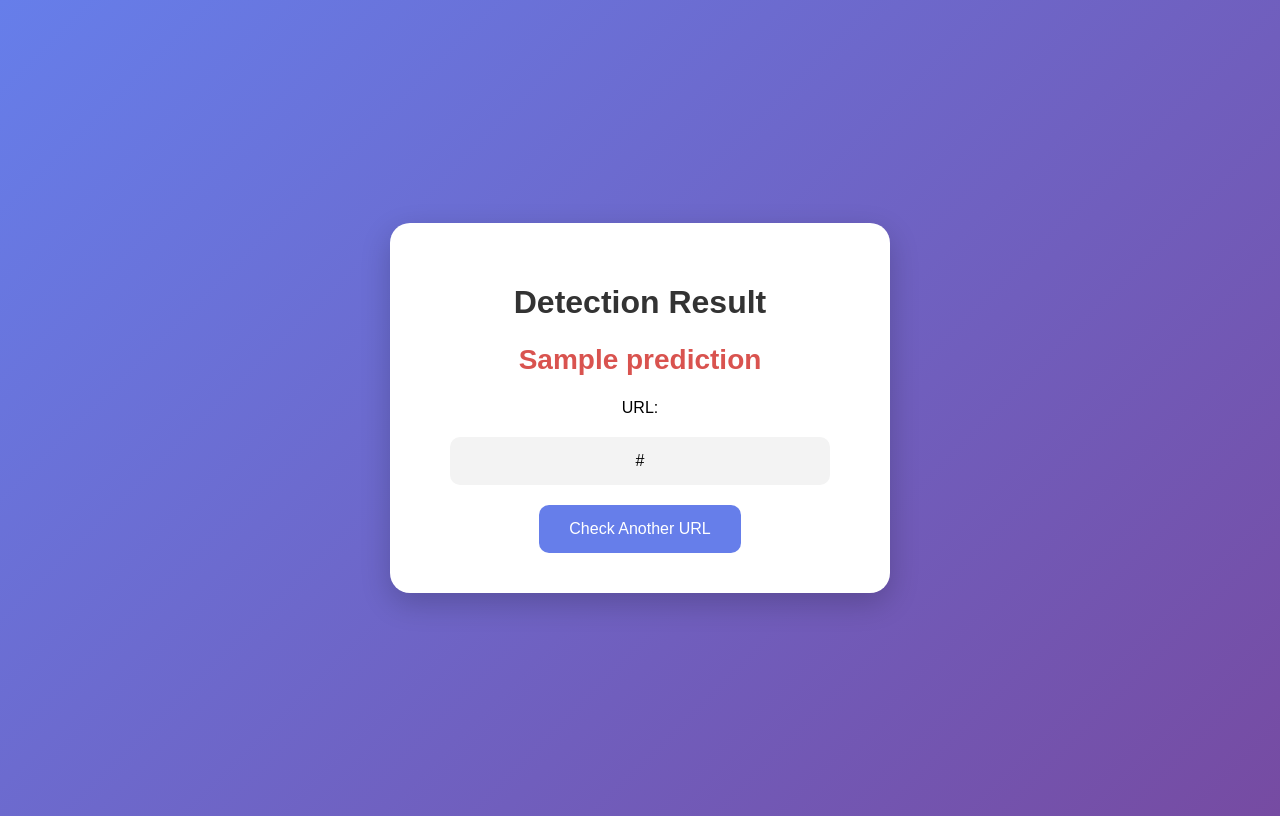
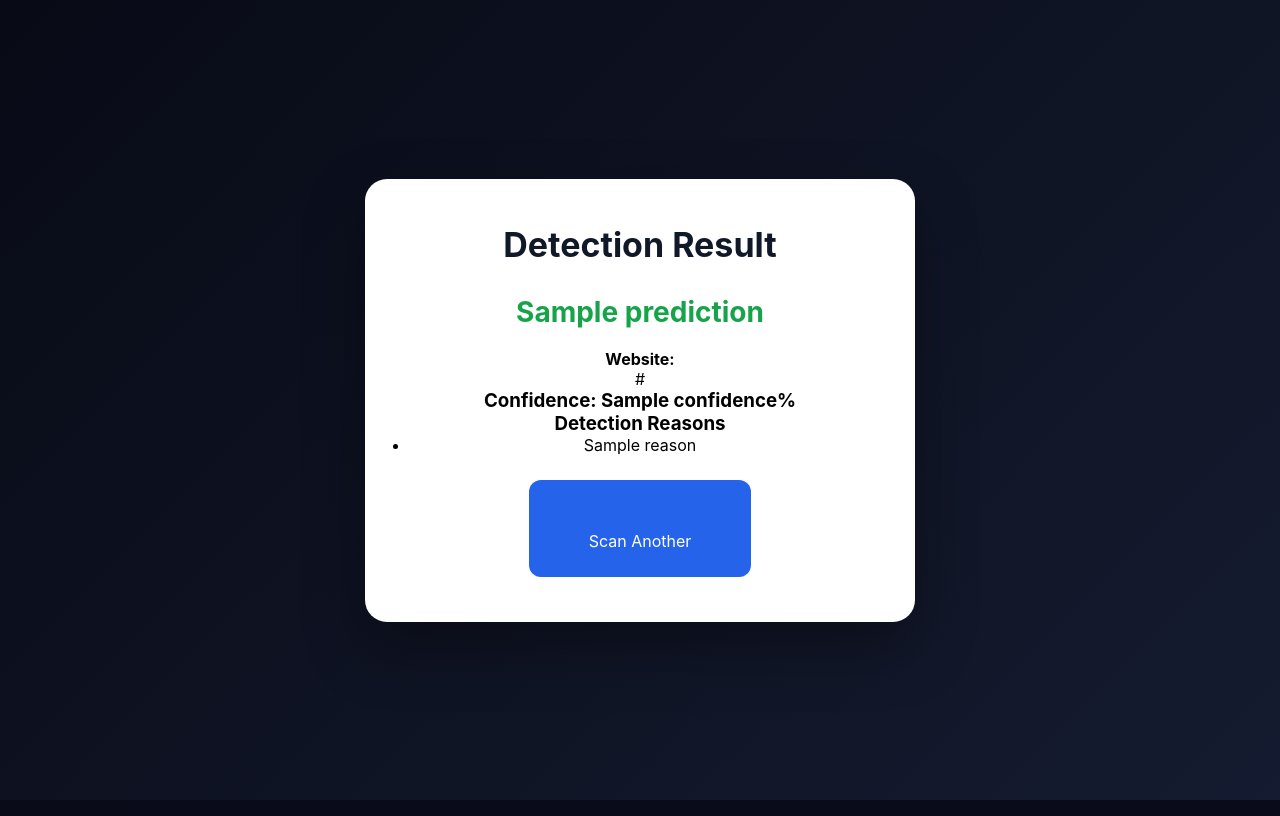
Before and after one commit to unemployment444-web/PhisingDetection, a Flask app: template templates/result.html in a window 1280 px wide. Run offline with Flask 3, Linux system fonts and the light colour scheme; the template is opened without the code that fills it: most values are stand-ins (such as "Sample title", 1, 10 or a date in 2020); parts of the project's set-up code (start-up, migrations or seed data) failed here and were passed over.

Commit message:
last change

```diff
--- a/app.py
+++ b/app.py
@@ -4,9 +4,11 @@ import joblib
 
 from utils.feature_extraction import extract_features
 
+
 app = Flask(__name__)
 
-# Load trained model
+
+# Load trained ML model
 model = joblib.load("model.pkl")
 
 
@@ -45,46 +47,134 @@ feature_names = [
 ]
 
 
+
 @app.route('/')
 def home():
+
     return render_template('index.html')
+
 
 
 @app.route('/predict', methods=['POST'])
 def predict():
 
+
+    # Get URL from user
     url = request.form['url']
 
-    # Extract features
+
+    # Extract URL features
     features = extract_features(url)
 
-    # Convert to dataframe
+
+
+    # Convert features into dataframe
     input_data = pd.DataFrame(
         [features],
         columns=feature_names
     )
 
 
-    # ML Prediction
+
+    # ML prediction
     prediction = model.predict(input_data)
+
+
+    # Confidence score
+    confidence = round(
+        max(model.predict_proba(input_data)[0]) * 100,
+        2
+    )
+
 
 
     print("Features:", features)
     print("Prediction:", prediction)
 
 
-    # Extra phishing checks
+
+    # Detection reasons
+
+    reasons = []
+
+
     danger_words = [
         "login",
         "verify",
         "secure",
         "update",
         "bank",
-        "payment"
+        "payment",
+        "account"
     ]
 
 
-    if any(word in url.lower() for word in danger_words) or ".xyz" in url.lower():
+    bad_domains = [
+        ".xyz",
+        ".tk",
+        ".ml",
+        ".ga",
+        ".cf"
+    ]
+
+
+
+    if any(word in url.lower() for word in danger_words):
+
+        reasons.append(
+            "Suspicious keywords detected"
+        )
+
+
+
+    if any(domain in url.lower() for domain in bad_domains):
+
+        reasons.append(
+            "Suspicious domain extension"
+        )
+
+
+
+    if "-" in url:
+
+        reasons.append(
+            "Contains unusual hyphen pattern"
+        )
+
+
+
+    if not url.startswith("https"):
+
+        reasons.append(
+            "Website does not use HTTPS"
+        )
+
+
+
+    if len(url) > 75:
+
+        reasons.append(
+            "Very long URL"
+        )
+
+
+
+    if len(reasons) == 0:
+
+        reasons.append(
+            "No suspicious behaviour detected"
+        )
+
+
+
+
+    # Final result
+
+    if (
+        any(word in url.lower() for word in danger_words)
+        or
+        any(domain in url.lower() for domain in bad_domains)
+    ):
 
         result = "Phishing Website"
 
@@ -100,12 +190,18 @@ def predict():
 
 
 
+
     return render_template(
         'result.html',
         prediction=result,
-        url=url
+        url=url,
+        confidence=confidence,
+        reasons=reasons
     )
 
 
+
+
 if __name__ == '__main__':
+
     app.run(debug=True)
--- a/static/style.css
+++ b/static/style.css
@@ -1,107 +1,244 @@
-body{
+* {
+    margin: 0;
+    padding: 0;
+    box-sizing: border-box;
+    font-family: "Inter", "Segoe UI", sans-serif;
+}
 
-font-family: Arial, sans-serif;
 
-background:
-linear-gradient(135deg,#667eea,#764ba2);
+body {
 
-height:100vh;
+    min-height: 100vh;
 
-display:flex;
+    background:
+    linear-gradient(135deg,#080b16,#151b30);
 
-justify-content:center;
-
-align-items:center;
+    display:flex;
+    justify-content:center;
+    align-items:center;
 
 }
 
 
-.container{
 
-background:white;
+/* Main card */
 
-padding:40px;
+.container {
 
-border-radius:20px;
+    width:550px;
 
-width:420px;
+    background:#ffffff;
 
-text-align:center;
+    border-radius:22px;
 
-box-shadow:0 10px 30px rgba(0,0,0,0.2);
+    padding:45px;
+
+    box-shadow:
+    0 25px 60px rgba(0,0,0,0.35);
+
+    text-align:center;
 
 }
 
 
-h1{
 
-color:#333;
+/* Title */
+
+h1 {
+
+    font-size:34px;
+
+    color:#111827;
+
+    margin-bottom:30px;
 
 }
 
 
-input{
 
-width:90%;
+h2 {
 
-padding:15px;
+    font-size:28px;
 
-margin:20px;
-
-border-radius:10px;
-
-border:1px solid #ccc;
-
-font-size:16px;
+    margin:20px 0;
 
 }
 
 
-button{
 
-background:#667eea;
+/* URL */
 
-color:white;
+.url-box {
 
-border:none;
+    background:#f3f4f6;
 
-padding:15px 30px;
+    padding:15px;
 
-border-radius:10px;
+    border-radius:12px;
 
-cursor:pointer;
+    color:#374151;
 
-font-size:16px;
+    margin:20px 0;
+
+    word-break:break-all;
 
 }
 
 
-button:hover{
 
-background:#764ba2;
+/* phishing */
+
+.phishing {
+
+    color:#dc2626;
 
 }
 
 
-.result h2{
 
-font-size:28px;
+.safe {
 
-color:#d9534f;
+    color:#16a34a;
 
 }
 
 
-.url{
 
-background:#f3f3f3;
+/* confidence */
 
-padding:15px;
+.confidence {
 
-border-radius:10px;
+    background:#f9fafb;
 
-word-break:break-all;
+    padding:12px;
 
-margin:20px;
+    border-radius:10px;
+
+    margin:20px 0;
+
+    font-weight:600;
+
+    color:#2563eb;
 
 }
+
+
+
+/* reasons */
+
+.reasons {
+
+    margin-top:25px;
+
+    text-align:left;
+
+}
+
+
+.reasons h3 {
+
+    margin-bottom:15px;
+
+    color:#111827;
+
+}
+
+
+.reasons li {
+
+    list-style:none;
+
+    background:#fee2e2;
+
+    padding:12px;
+
+    margin:8px 0;
+
+    border-radius:8px;
+
+    color:#991b1b;
+
+}
+
+
+
+/* safe reason */
+
+.safe-box li {
+
+    background:#dcfce7;
+
+    color:#166534;
+
+}
+
+
+
+/* Button */
+
+
+button,
+a {
+
+
+    margin-top:25px;
+
+    display:inline-block;
+
+    padding:13px 30px;
+
+    border-radius:12px;
+
+    border:none;
+
+    background:#2563eb;
+
+    color:white;
+
+    text-decoration:none;
+
+    cursor:pointer;
+
+    font-size:16px;
+
+    transition:.3s;
+
+}
+
+
+
+button:hover,
+a:hover {
+
+    background:#1d4ed8;
+
+    transform:translateY(-2px);
+
+}
+
+
+
+/* Input page */
+
+input {
+
+    width:100%;
+
+    padding:15px;
+
+    border-radius:12px;
+
+    border:1px solid #d1d5db;
+
+    font-size:16px;
+
+}
+
+
+input:focus {
+
+    outline:none;
+
+    border-color:#2563eb;
+
+}
--- a/templates/result.html
+++ b/templates/result.html
@@ -3,40 +3,63 @@
 <html>
 
 <head>
-
-<title>Detection Result</title>
-
+<title>Result</title>
 <link rel="stylesheet" href="/static/style.css">
-
 </head>
 
 
 <body>
 
-
-<div class="container result">
-
+<div class="container">
 
 <h1>Detection Result</h1>
 
-
-<h2>
+<h2 class="
+{% if prediction == 'Phishing Website' %}
+phishing
+{% else %}
+safe
+{% endif %}
+">
 {{ prediction }}
 </h2>
 
-
 <p>
-URL:
+<b>Website:</b>
 </p>
 
 <div class="url">
-{{ url }}
+{{url}}
 </div>
+
+
+<h3>
+Confidence:
+{{confidence}}%
+</h3>
+
+
+<h3>
+Detection Reasons
+</h3>
+
+
+<ul>
+
+{% for reason in reasons %}
+
+<li>
+{{reason}}
+</li>
+
+{% endfor %}
+
+</ul>
 
 
 <a href="/">
 <button>
-Check Another URL
+Scan Another
 </button>
 </a>
 
```
